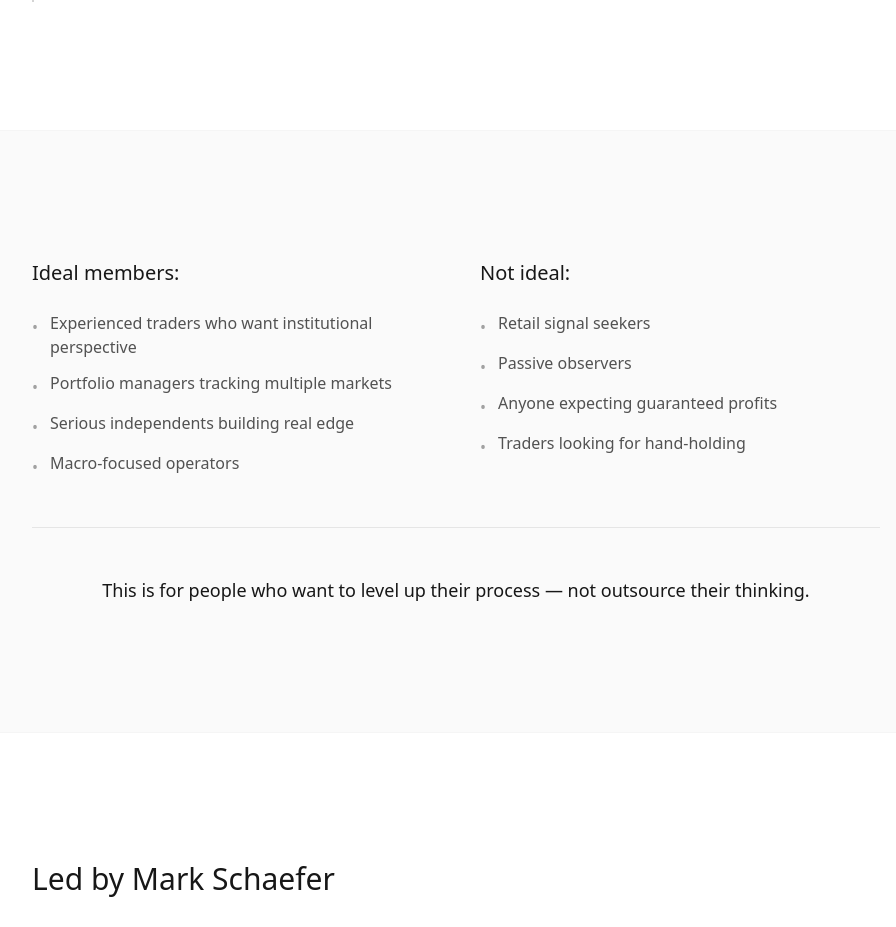
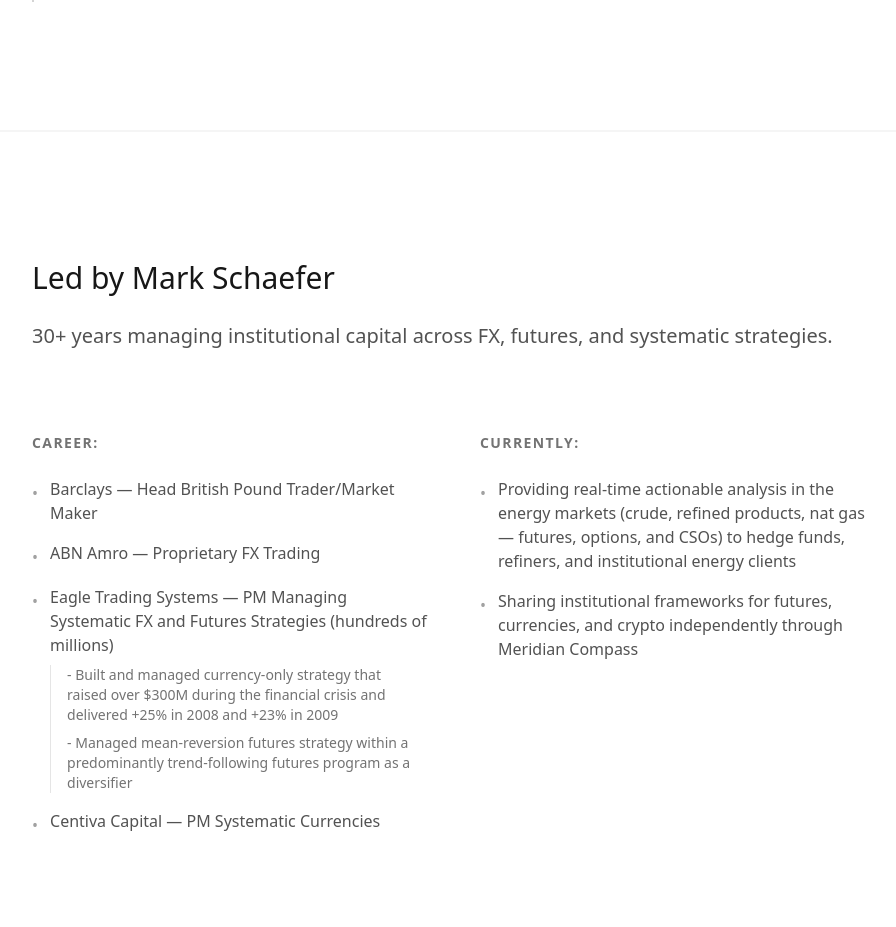
Before and after one commit to apurva670/meridian-early, a Next.js app: page / in a window 1280 px wide. Shown: the part 3163-4090 px from the top of the page, without its empty margins (184-1080 px from the left). Built offline with nearby package versions, Linux system fonts and the light colour scheme; no server answers.

Commit message:
Remove Who This Is For section

```diff
--- a/src/app/page.tsx
+++ b/src/app/page.tsx
@@ -266,70 +266,6 @@
           </div>
         </section>
 
-        {/* Section 5 - Who This Is For */}
-        <section className="w-full bg-[#FAFAFA]">
-          <div className="max-w-4xl mx-auto px-6 py-20 md:py-32">
-            <div className="space-y-12">
-
-              <div className="grid md:grid-cols-2 gap-12">
-                {/* Ideal Members */}
-                <div className="space-y-6">
-                  <h3 className="text-xl font-light text-neutral-900">
-                    Ideal members:
-                  </h3>
-                  <ul className="space-y-3 text-neutral-600 font-light">
-                    <li className="flex gap-3">
-                      <span className="text-neutral-400 mt-1">•</span>
-                      <span>Experienced traders who want institutional perspective</span>
-                    </li>
-                    <li className="flex gap-3">
-                      <span className="text-neutral-400 mt-1">•</span>
-                      <span>Portfolio managers tracking multiple markets</span>
-                    </li>
-                    <li className="flex gap-3">
-                      <span className="text-neutral-400 mt-1">•</span>
-                      <span>Serious independents building real edge</span>
-                    </li>
-                    <li className="flex gap-3">
-                      <span className="text-neutral-400 mt-1">•</span>
-                      <span>Macro-focused operators</span>
-                    </li>
-                  </ul>
-                </div>
-
-                {/* Not Ideal */}
-                <div className="space-y-6">
-                  <h3 className="text-xl font-light text-neutral-900">
-                    Not ideal:
-                  </h3>
-                  <ul className="space-y-3 text-neutral-600 font-light">
-                    <li className="flex gap-3">
-                      <span className="text-neutral-400 mt-1">•</span>
-                      <span>Retail signal seekers</span>
-                    </li>
-                    <li className="flex gap-3">
-                      <span className="text-neutral-400 mt-1">•</span>
-                      <span>Passive observers</span>
-                    </li>
-                    <li className="flex gap-3">
-                      <span className="text-neutral-400 mt-1">•</span>
-                      <span>Anyone expecting guaranteed profits</span>
-                    </li>
-                    <li className="flex gap-3">
-                      <span className="text-neutral-400 mt-1">•</span>
-                      <span>Traders looking for hand-holding</span>
-                    </li>
-                  </ul>
-                </div>
-              </div>
-
-              <p className="text-center font-medium text-neutral-900 text-lg border-t border-neutral-200 pt-12">
-                This is for people who want to level up their process — not outsource their thinking.
-              </p>
-
-            </div>
-          </div>
-        </section>
 
         {/* Section 6 - About Mark */}
         <section className="w-full bg-white border-y border-neutral-100">
```
